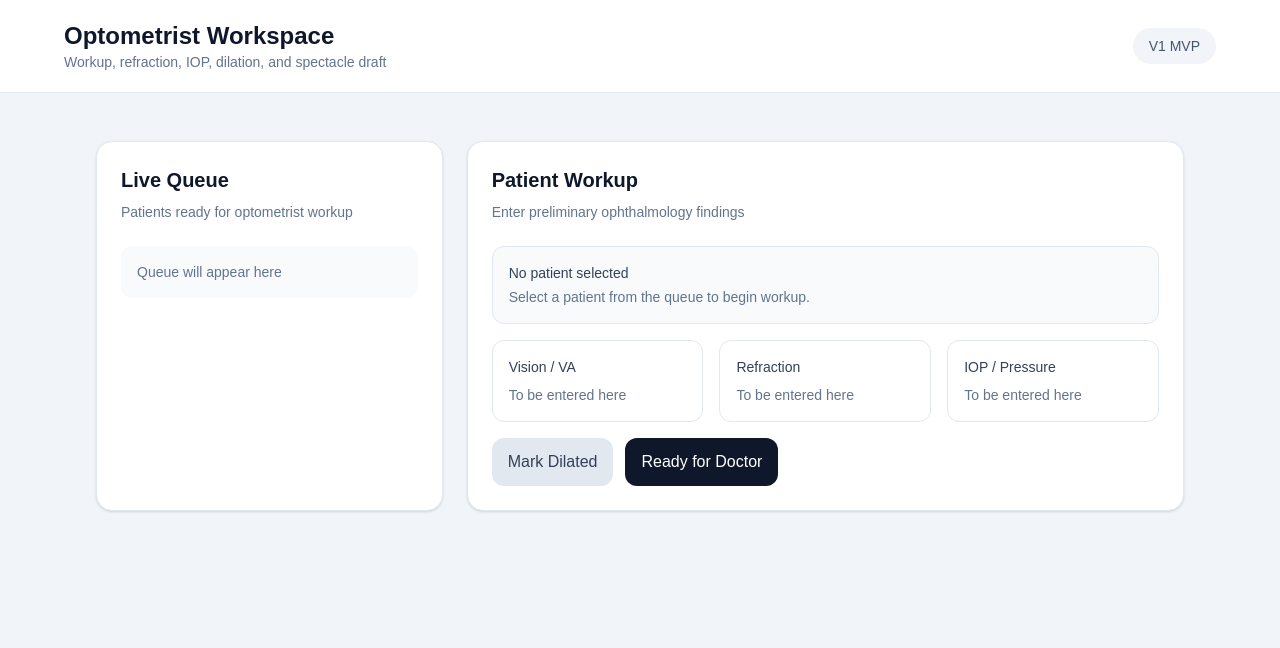
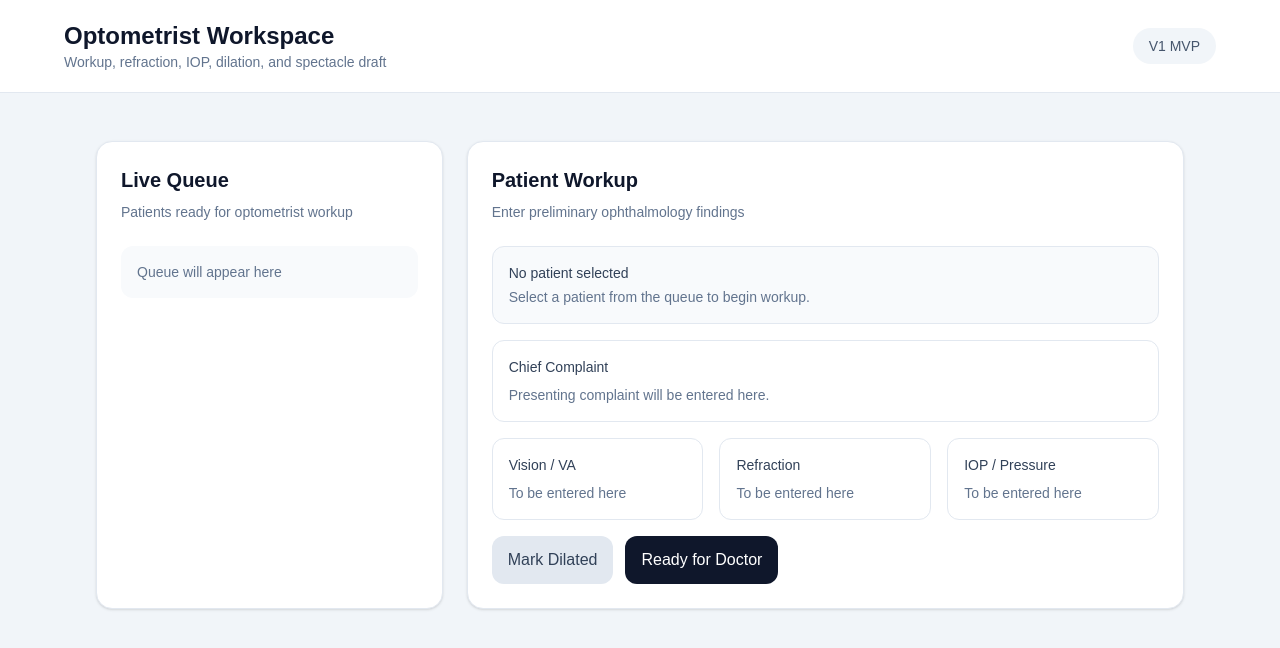
Before and after one commit to PritiGarg68/eye-clinic-app, a Next.js app: page /optometrist in a window 1280 px wide. Shown: the top 648 px of the page. Built offline with nearby package versions, Linux system fonts and the light colour scheme.

Commit message:
Connect optometrist workspace to shared queue

```diff
--- a/app/optometrist/page.tsx
+++ b/app/optometrist/page.tsx
@@ -1,11 +1,13 @@
+"use client";
+
 import AppShell from "../components/AppShell";
 import SectionCard from "../components/SectionCard";
 import QueuePanel from "../components/QueuePanel";
-import { QueueItem } from "../../types/queue";
-
-const queueItems: QueueItem[] = [];
+import { useQueue } from "../components/QueueProvider";
 
 export default function OptometristPage() {
+  const { queueItems, selectedQueueItem, selectQueueItem } = useQueue();
+
   return (
     <AppShell
       title="Optometrist Workspace"
@@ -16,7 +18,11 @@ export default function OptometristPage() {
           title="Live Queue"
           subtitle="Patients ready for optometrist workup"
         >
-          <QueuePanel items={queueItems} />
+          <QueuePanel
+            items={queueItems}
+            selectedItemId={selectedQueueItem?.id}
+            onSelectItem={selectQueueItem}
+          />
         </SectionCard>
 
         <SectionCard
@@ -25,12 +31,46 @@ export default function OptometristPage() {
           className="lg:col-span-2"
         >
           <div className="grid gap-4">
-            <div className="rounded-xl border border-slate-200 bg-slate-50 p-4">
+            {selectedQueueItem ? (
+              <div className="rounded-xl border border-emerald-200 bg-emerald-50 p-4">
+                <p className="text-sm font-medium text-emerald-700">
+                  Selected Patient
+                </p>
+
+                <p className="mt-2 text-lg font-semibold text-slate-900">
+                  #{selectedQueueItem.tokenNumber} ·{" "}
+                  {selectedQueueItem.patientName}
+                </p>
+
+                <p className="text-sm text-slate-600">
+                  {selectedQueueItem.age} yrs / {selectedQueueItem.gender}
+                </p>
+
+                <p className="mt-1 text-sm text-slate-600">
+                  {selectedQueueItem.uhid}
+                </p>
+
+                <p className="mt-1 text-sm text-slate-600">
+                  {selectedQueueItem.visitType}
+                </p>
+              </div>
+            ) : (
+              <div className="rounded-xl border border-slate-200 bg-slate-50 p-4">
+                <p className="text-sm font-medium text-slate-700">
+                  No patient selected
+                </p>
+                <p className="mt-1 text-sm text-slate-500">
+                  Select a patient from the queue to begin workup.
+                </p>
+              </div>
+            )}
+
+            <div className="rounded-xl border border-slate-200 p-4">
               <p className="text-sm font-medium text-slate-700">
-                No patient selected
+                Chief Complaint
               </p>
-              <p className="mt-1 text-sm text-slate-500">
-                Select a patient from the queue to begin workup.
+              <p className="mt-2 text-sm text-slate-500">
+                Presenting complaint will be entered here.
               </p>
             </div>
 
```
